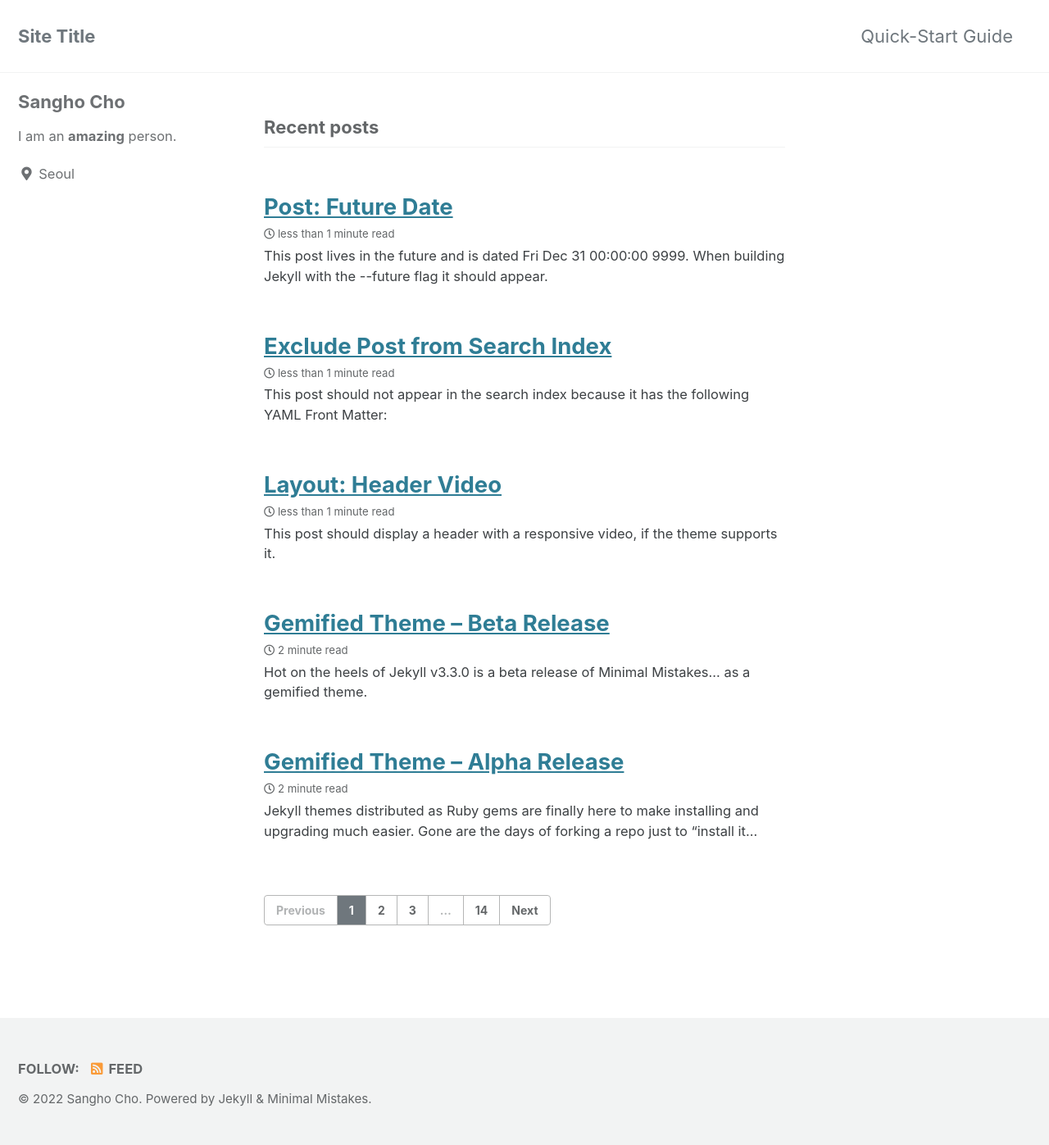
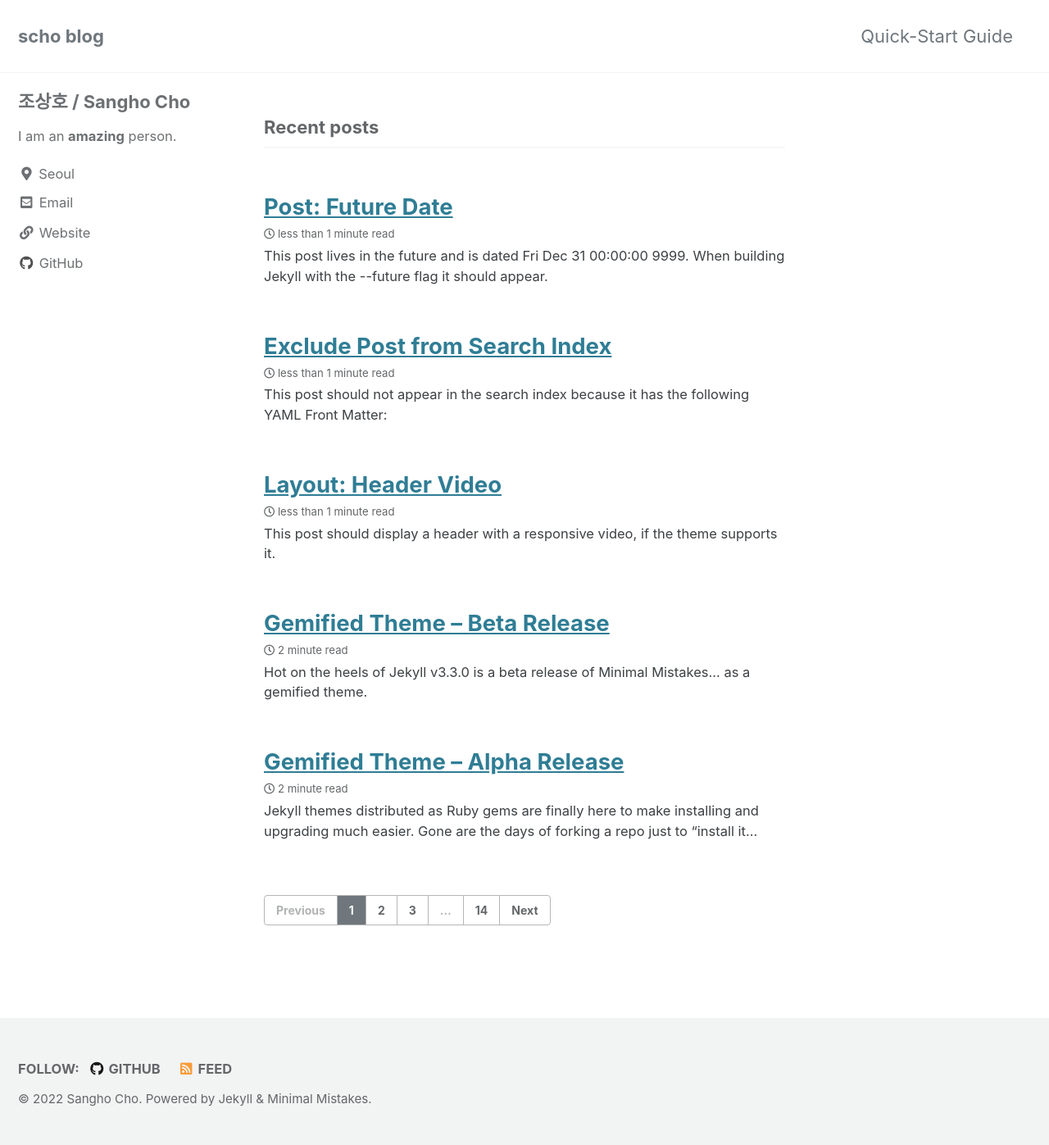
Before and after one commit to scho89/scho89.github.io, a Jekyll site: the page built from index.html, in a window 1280 px wide. Shown: the whole page at 82% size. Built offline with Jekyll 4.4.1, drawn with Linux system fonts in a browser that asks for light colours; cached includes are drawn as plain includes; the list of posts is cut into pages by our own code.

Commit message:
Update _config.yml

```diff
--- a/_config.yml
+++ b/_config.yml
@@ -16,12 +16,12 @@ minimal_mistakes_skin    : "default" # "air", "aqua", "contrast", "dark", "dirt"
 
 # Site Settings
 locale                   : "en-US"
-title                    : "Site Title"
+title                    : "scho blog"
 title_separator          : "-"
 subtitle                 : # site tagline that appears below site title in masthead
 name                     : "Sangho Cho"
 description              : "An amazing website."
-url                      : # the base hostname & protocol for your site e.g. "https://mmistakes.github.io"
+url                      : "https://scho89.github.io"
 baseurl                  : # the subpath of your site, e.g. "/blog"
 repository               : # GitHub username/repo-name e.g. "mmistakes/minimal-mistakes"
 teaser                   : # path of fallback teaser image, e.g. "/assets/images/500x300.png"
@@ -104,7 +104,7 @@ analytics:
 
 # Site Author
 author:
-  name             : "Sangho Cho"
+  name             : "조상호 / Sangho Cho"
   avatar           : # path of avatar image, e.g. "/assets/images/bio-photo.jpg"
   bio              : "I am an **amazing** person."
   location         : "Seoul"
@@ -112,10 +112,10 @@ author:
   links:
     - label: "Email"
       icon: "fas fa-fw fa-envelope-square"
-      # url: "mailto:your.name@email.com"
+      url: "mailto:cho.sangho@outlook.com"
     - label: "Website"
       icon: "fas fa-fw fa-link"
-      # url: "https://your-website.com"
+      url: "https://scho89.github.io"
     - label: "Twitter"
       icon: "fab fa-fw fa-twitter-square"
       # url: "https://twitter.com/"
@@ -124,7 +124,7 @@ author:
       # url: "https://facebook.com/"
     - label: "GitHub"
       icon: "fab fa-fw fa-github"
-      # url: "https://github.com/"
+      url: "https://github.com/scho89"
     - label: "Instagram"
       icon: "fab fa-fw fa-instagram"
       # url: "https://instagram.com/"
@@ -140,7 +140,7 @@ footer:
       # url:
     - label: "GitHub"
       icon: "fab fa-fw fa-github"
-      # url:
+      url: "https://github.com/scho89"
     - label: "GitLab"
       icon: "fab fa-fw fa-gitlab"
       # url:
```
